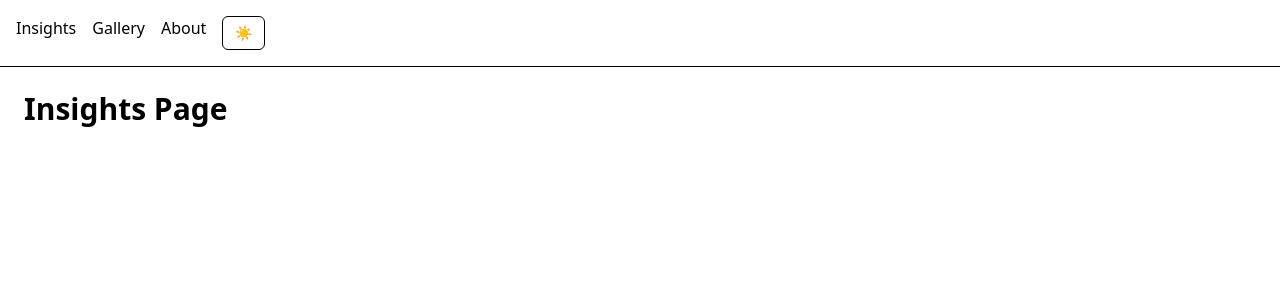
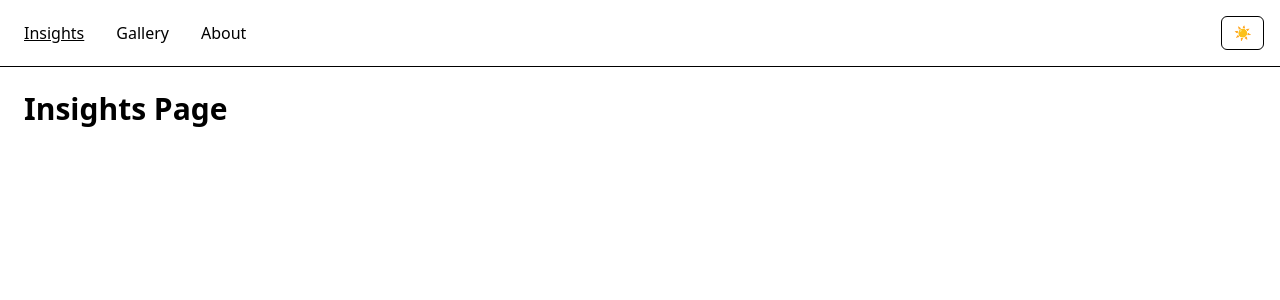
Before and after one commit to Fnorb/react-portfolio-showcase, a React (Vite) app: page / in a window 1280 px wide. Shown: the top 300 px of the page. Built offline with nearby package versions, Linux system fonts and the light colour scheme.

Commit message:
feat: add 404 page, add lazy pages loading

```diff
--- a/src/App.tsx
+++ b/src/App.tsx
@@ -1,21 +1,21 @@
-// src/App.tsx
-import { Link, NavLink, Outlet, useLocation } from "react-router-dom";
+import { Outlet, useLocation } from "react-router-dom";
 import { AnimatePresence, motion } from "framer-motion";
-import ThemeToggle from "./components/ThemeToggle";
+import Nav from "./components/Navi";
+import { useEffect } from "react";
+
+function ScrollToTop() {
+  const { pathname } = useLocation();
+  useEffect(() => {
+    window.scrollTo(0, 0);
+  }, [pathname]);
+  return null;
+}
 
 export default function App() {
   const location = useLocation();
   return (
     <div className="min-h-dvh">
-      <nav className="p-4 border-b flex gap-4">
-        <NavLink to="/" end>
-          Insights
-        </NavLink>
-        <NavLink to="/gallery">Gallery</NavLink>
-        <NavLink to="/about">About</NavLink>
-        <ThemeToggle />
-      </nav>
-
+      <Nav />
       <AnimatePresence mode="wait">
         <motion.main
           key={location.pathname}
@@ -25,6 +25,7 @@ export default function App() {
           transition={{ duration: 0.18, ease: "easeOut" }}
           className="p-6"
         >
+          <ScrollToTop />
           <Outlet />
         </motion.main>
       </AnimatePresence>
--- /dev/null
+++ b/src/components/Navi.tsx
@@ -0,0 +1,24 @@
+import { NavLink } from "react-router-dom";
+import ThemeToggle from "./ThemeToggle";
+
+const linkCls = ({ isActive }: { isActive: boolean }) =>
+  `px-2 py-1 rounded transition hover:underline ${isActive ? "underline" : ""}`;
+
+export default function Nav() {
+  return (
+    <nav className="p-4 border-b flex items-center gap-4" aria-label="Primary">
+      <NavLink to="/" end className={linkCls}>
+        Insights
+      </NavLink>
+      <NavLink to="/gallery" className={linkCls}>
+        Gallery
+      </NavLink>
+      <NavLink to="/about" className={linkCls}>
+        About
+      </NavLink>
+      <div className="ml-auto">
+        <ThemeToggle />
+      </div>
+    </nav>
+  );
+}
--- a/src/main.tsx
+++ b/src/main.tsx
@@ -1,11 +1,13 @@
-import { StrictMode } from "react";
+import { StrictMode, Suspense, lazy } from "react";
 import { createRoot } from "react-dom/client";
 import { RouterProvider, createBrowserRouter } from "react-router-dom";
 import "./index.css";
 import App from "./App";
-import About from "./pages/About";
-import Gallery from "./pages/Gallery";
-import Insights from "./pages/Insights";
+
+const Insights = lazy(() => import("./pages/Insights"));
+const Gallery = lazy(() => import("./pages/Gallery"));
+const About = lazy(() => import("./pages/About"));
+const NotFound = lazy(() => import("./pages/NotFound"));
 
 const router = createBrowserRouter([
   {
@@ -15,12 +17,15 @@ const router = createBrowserRouter([
       { index: true, element: <Insights /> },
       { path: "gallery", element: <Gallery /> },
       { path: "about", element: <About /> },
+      { path: "*", element: <NotFound /> },
     ],
   },
 ]);
 
 createRoot(document.getElementById("root")!).render(
   <StrictMode>
-    <RouterProvider router={router} />
+    <Suspense fallback={<div className="p-6">Loading…</div>}>
+      <RouterProvider router={router} />
+    </Suspense>
   </StrictMode>
 );
--- /dev/null
+++ b/src/pages/NotFound.tsx
@@ -0,0 +1,3 @@
+export default function NotFound() {
+  return <h1 className="text-2xl font-bold">404 – Not found</h1>;
+}
```
